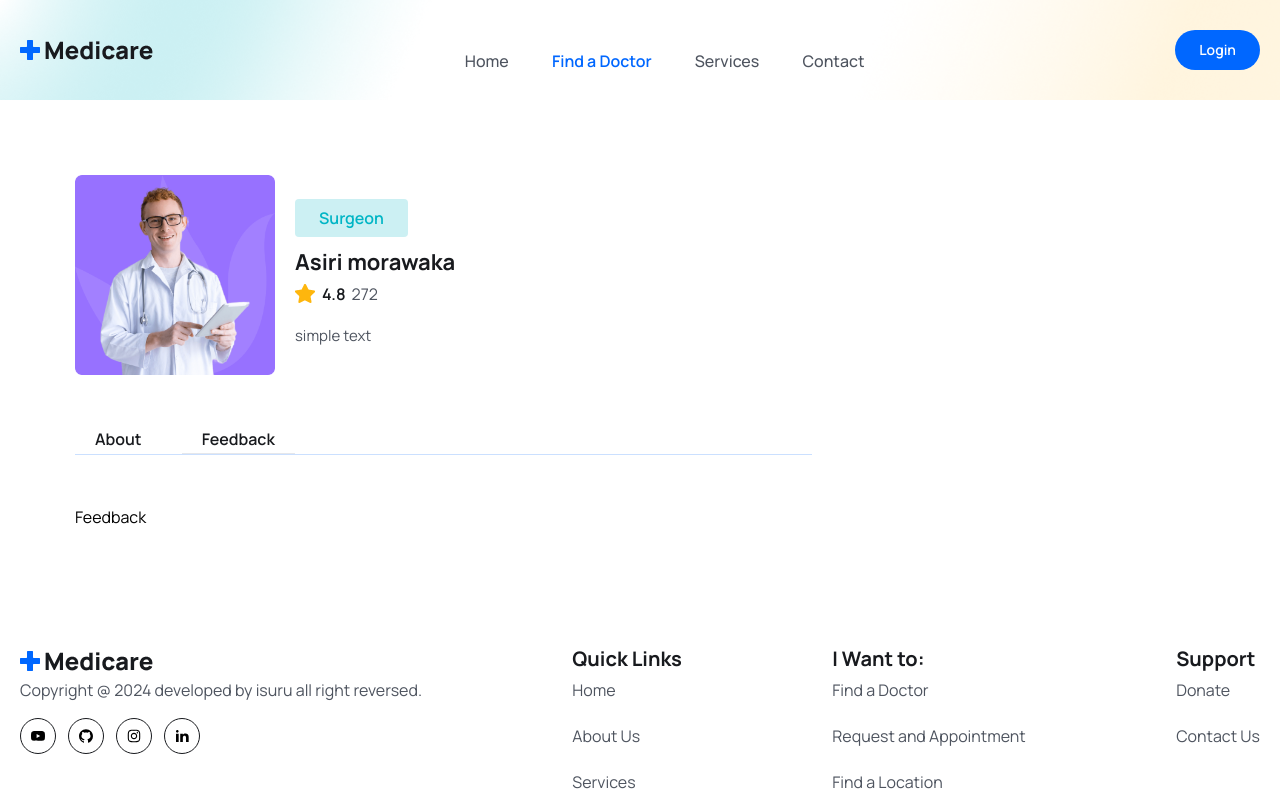
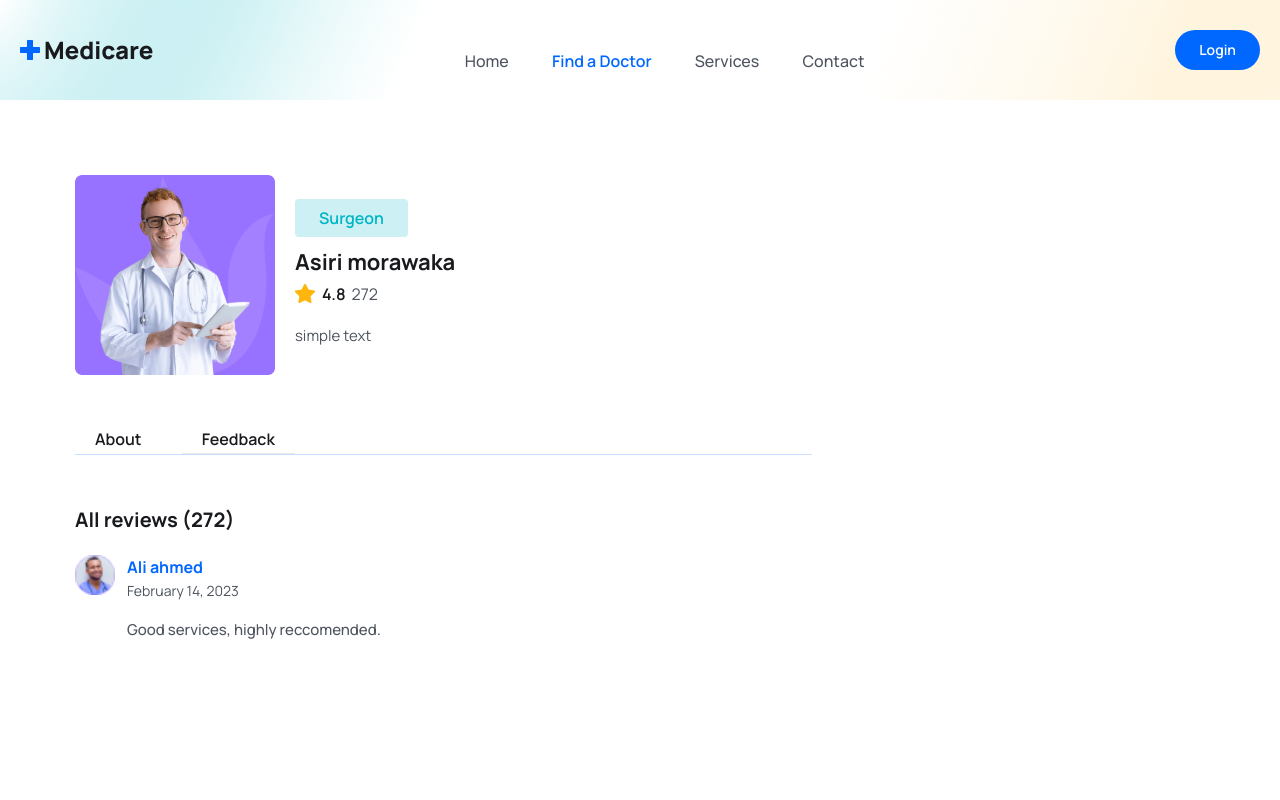
Before and after one commit to Isurulak1/Doctor_apoiment_bookingapp, a React (Vite) app in the folder frontend/: page /doctors/1 in a window 1280 px wide. Both pictures are taken after a click on the button "Feedback". Shown: the top 800 px of the page. Built offline with nearby package versions, Linux system fonts and the light colour scheme.

Commit message:
Update Feedback.jsx

```diff
--- a/frontend/src/pages/Doctors/Feedback.jsx
+++ b/frontend/src/pages/Doctors/Feedback.jsx
@@ -1,8 +1,31 @@
 import React from 'react'
+import avatar from '../../assets/images/avatar-icon.png'
+import { formatDate } from '../../utils/FormateDate'
 
 const Feedback = () => {
   return (
-    <div>Feedback</div>
+    <div>
+      <div className='mb-[50px]'>
+        <h4 className='text-[20px] leading-[30px] font-bold text-headingColor mb-[20px]'>
+          All reviews (272)
+        </h4>
+        <div className='flex justify-between gap-10 mb-[30px]'>
+          <div className=' flex gap-3'>
+            <figure className='w-10 h-10 rounded-full'>
+              <img className='w-full' src={avatar} alt="" />
+            </figure>
+
+            <div>
+              <h5 className='text-[16px] leading-6 text-primaryColor font-bold'>
+                Ali ahmed
+              </h5>
+              <p className='text-[14px] leading-6 text-textColor'>{formatDate('02-14-2023')}</p>
+              <p className='text_para mt-3 font-medium text-[15px] '>Good services, highly reccomended.</p>
+            </div>
+          </div>
+        </div>
+      </div>
+    </div>
   )
 }
 
```
